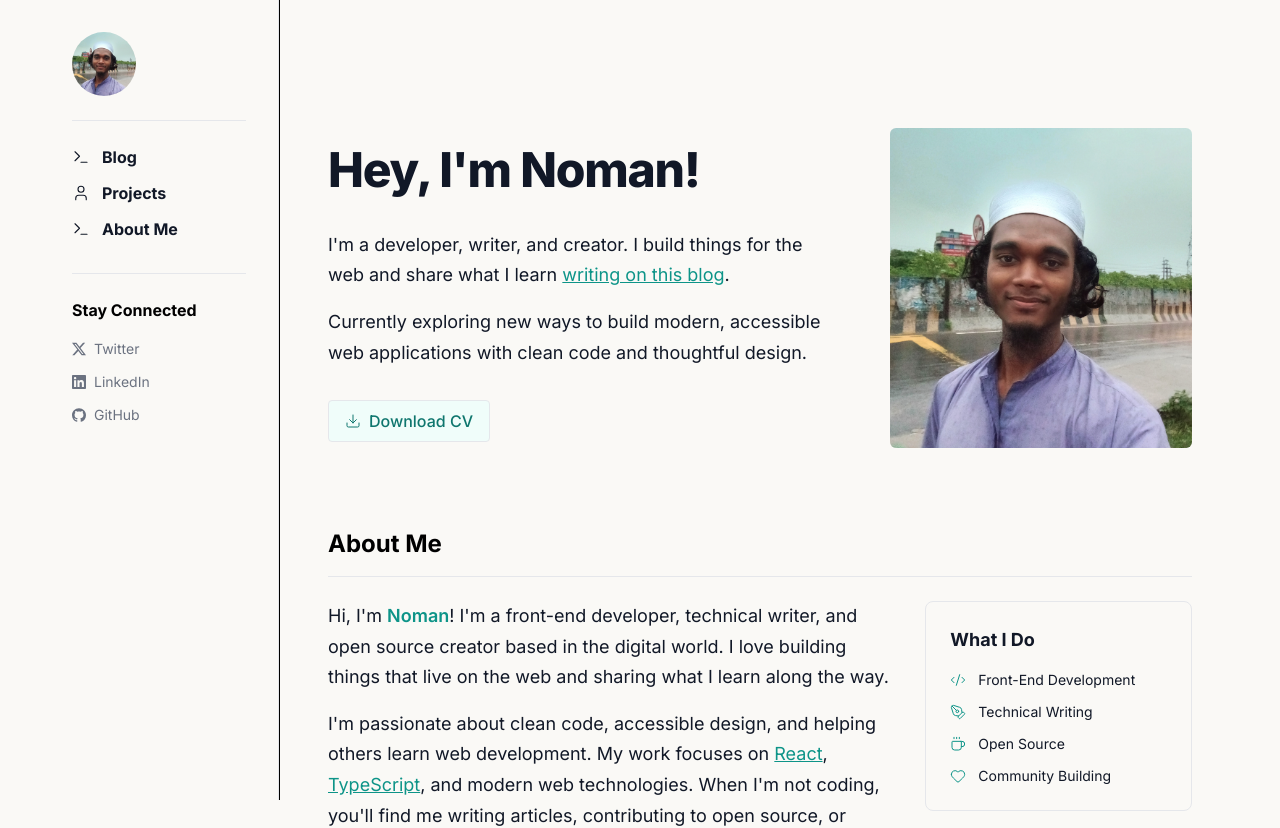
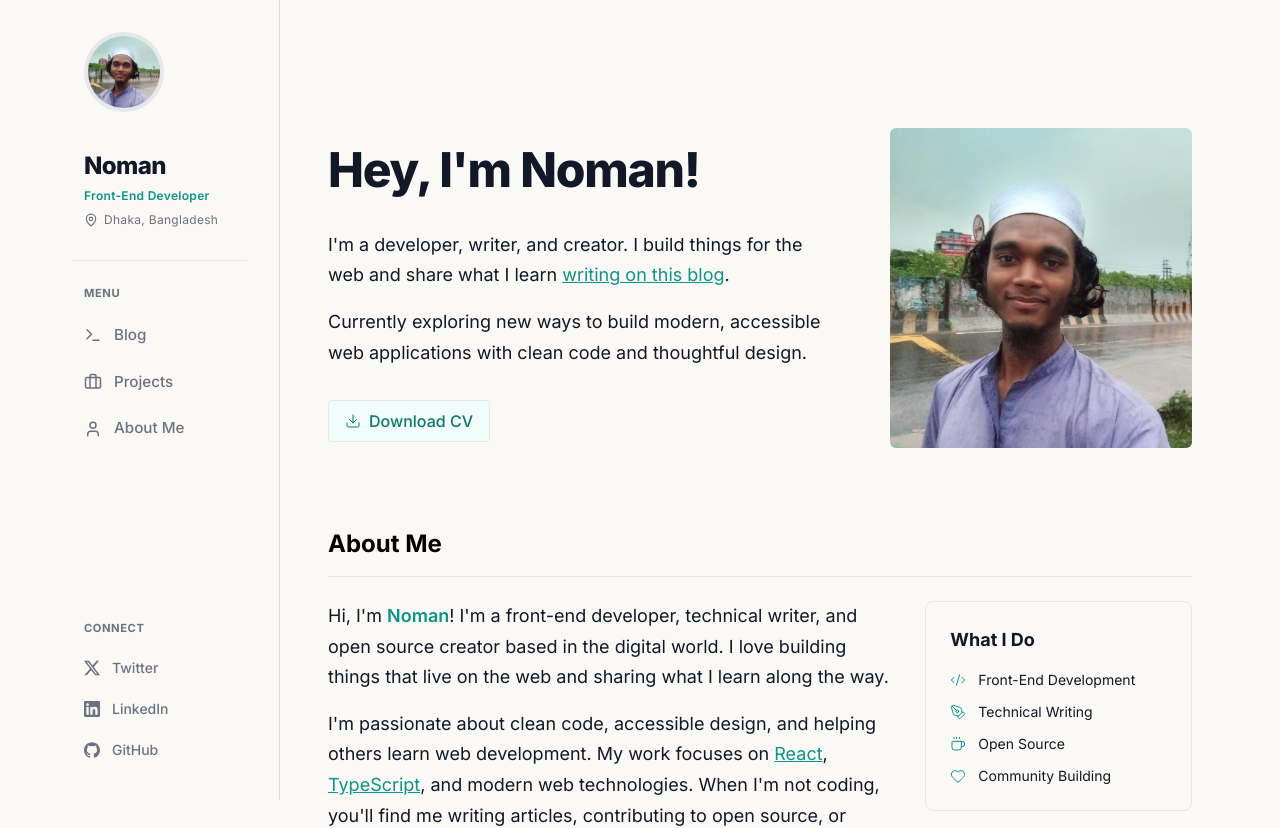
Before and after one commit to HackWithNoman/hackwithnoman-site, a Next.js app: page / in a window 1280 px wide. Shown: the top 828 px of the page. Built offline with nearby package versions, Linux system fonts and the light colour scheme.

Commit message:
feat: updated sidebar

```diff
--- a/src/components/PortfolioPage.tsx
+++ b/src/components/PortfolioPage.tsx
@@ -19,7 +19,7 @@ const PortfolioPage = () => {
 
       <div className="max-w-[1200px] mx-auto flex flex-col md:flex-row">
         {/* Left Sidebar - visible on lg+ */}
-        <div className="hidden lg:block lg:w-1/5 lg:sticky lg:top-0 lg:h-screen lg:overflow-y-auto lg:border-r lg:border-custom">
+        <div className="hidden lg:block lg:w-1/5 lg:sticky lg:top-0 lg:h-screen lg:overflow-y-auto">
           <Sidebar />
         </div>
 
--- a/src/components/Sidebar.tsx
+++ b/src/components/Sidebar.tsx
@@ -1,17 +1,18 @@
-import { Terminal, User } from "lucide-react";
+import { Terminal, User, Briefcase, MapPin } from "lucide-react";
 import Image from "next/image";
+import Link from "next/link";
 import { SiX, SiLinkedin, SiGithub } from "react-icons/si";
 
 const navItems = [
   { icon: Terminal, label: "Blog", link: "#blog" },
-  { icon: User, label: "Projects", link: "#projects" },
-  { icon: Terminal, label: "About Me", link: "#about" },
+  { icon: Briefcase, label: "Projects", link: "#projects" },
+  { icon: User, label: "About Me", link: "#about" },
 ];
 
 const socialLinks = [
-  { icon: SiX, label: "Twitter", href: "#" },
-  { icon: SiLinkedin, label: "LinkedIn", href: "#" },
-  { icon: SiGithub, label: "GitHub", href: "#" },
+  { icon: SiX, label: "Twitter", href: "https://x.com/HackWithNoman" },
+  { icon: SiLinkedin, label: "LinkedIn", href: "https://www.linkedin.com/in/hackwithnoman/" },
+  { icon: SiGithub, label: "GitHub", href: "https://github.com/HackWithNoman" },
 ];
 
 interface SidebarProps {
@@ -20,25 +21,36 @@ interface SidebarProps {
 
 const Sidebar = ({ onNavClick }: SidebarProps) => {
   return (
-    <aside className="w-full p-8 bg-primary md:h-screen md:overflow-y-auto md:border-r md:border-border">
-      {/* Profile Image as Logo */}
-      <a href="/" className="flex items-start mb-4">
-        <div className="w-16 h-16 rounded-full bg-border overflow-hidden">
+    <aside className="w-full p-6 lg:p-8 bg-primary md:h-screen md:overflow-y-auto md:border-r md:border-black/12 md:shadow-[4px_0_24px_-2px_rgba(0,0,0,0.03)] flex flex-col md:sticky md:top-0">
+      {/* Profile Section */}
+      <div className="flex flex-col items-start mb-2 px-3">
+        <Link href="/" className="group inline-block mb-5 relative">
+          <div className="w-20 h-20 rounded-full bg-border overflow-hidden ring-2 ring-transparent group-hover:ring-accent transition-all duration-300 p-1">
+            <div className="w-full h-full rounded-full overflow-hidden bg-white">
               <Image
                 src="/avatar.jpg"
                 alt="Noman"
-            className="w-full h-full object-cover"
+                className="w-full h-full object-cover group-hover:scale-105 transition-transform duration-300"
                 width={500}
                 height={500}
               />
             </div>
-      </a>
+          </div>
+        </Link>
+        <h1 className="text-[1.5rem] font-extrabold text-text-primary tracking-tight mt-4">Noman</h1>
+        <p className=" text-xs font-semibold text-accent mt-1 tracking-wide">Front-End Developer</p>
+        <div className="text-xs flex items-center gap-1.5 text-text-secondary mt-2 tracking-wide">
+          <MapPin size={14} />
+          <span>Dhaka, Bangladesh</span>
+        </div>
+      </div>
 
       <hr className="border-border my-6" />
 
       {/* Primary Navigation */}
-      <nav className="mb-8">
-        <ul className="space-y-3">
+      <nav className="mb-auto">
+        <p className="text-[0.7rem] font-bold text-text-secondary uppercase tracking-wider mb-3 px-3">Menu</p>
+        <ul className="space-y-1">
           {navItems.map((item) => {
             const Icon = item.icon;
             return (
@@ -46,10 +58,10 @@ const Sidebar = ({ onNavClick }: SidebarProps) => {
                 <a
                   href={item.link}
                   onClick={onNavClick}
-                  className="flex items-center gap-3 text-[1rem] font-bold text-text-primary hover:text-accent transition-colors"
+                  className="flex items-center gap-3 px-3 py-2.5 rounded-lg text-[0.95rem] font-medium text-text-secondary hover:text-accent hover:bg-black/5 transition-all duration-300 group"
                 >
-                  <Icon size={18} strokeWidth={1.5} />
-                  <span>{item.label}</span>
+                  <Icon size={18} strokeWidth={2} className="text-text-secondary group-hover:text-accent group-hover:-translate-y-0.5 transition-all duration-300" />
+                  <span className="group-hover:translate-x-1 transition-transform duration-300">{item.label}</span>
                 </a>
               </li>
             );
@@ -57,24 +69,24 @@ const Sidebar = ({ onNavClick }: SidebarProps) => {
         </ul>
       </nav>
 
-      <hr className="border-border my-6" />
-
-      {/* Stay Connected Section with Icons */}
-      <div>
-        <h3 className="text-[1rem] font-bold mb-4">Stay Connected</h3>
-        <div className="flex flex-col gap-3">
+      {/* Social Links - Pushed to bottom on Desktop */}
+      <div className="mt-8 md:mt-0">
+        <hr className="border-border mb-6 block md:hidden" />
+        <p className="text-[0.7rem] font-bold text-text-secondary uppercase tracking-wider mb-3 px-3">Connect</p>
+        <div className="flex flex-col gap-1">
           {socialLinks.map((item) => {
             const Icon = item.icon;
             return (
-              <a
+              <Link
+                target="_blank"
                 key={item.label}
                 href={item.href}
                 onClick={onNavClick}
-                className="flex items-center gap-2 text-[0.875rem] text-text-secondary hover:text-accent transition-colors"
+                className="flex items-center gap-3 px-3 py-2 rounded-lg text-[0.875rem] font-medium text-text-secondary hover:text-text-primary hover:bg-black/5 transition-all duration-300 group"
               >
-                <Icon size={14} />
-                {item.label}
-              </a>
+                <Icon size={16} className="group-hover:scale-110 group-hover:text-accent transition-all duration-300" />
+                <span className="group-hover:translate-x-1 transition-transform duration-300">{item.label}</span>
+              </Link>
             );
           })}
         </div>
```
Lines whose indentation alone changed are shown as unchanged.
